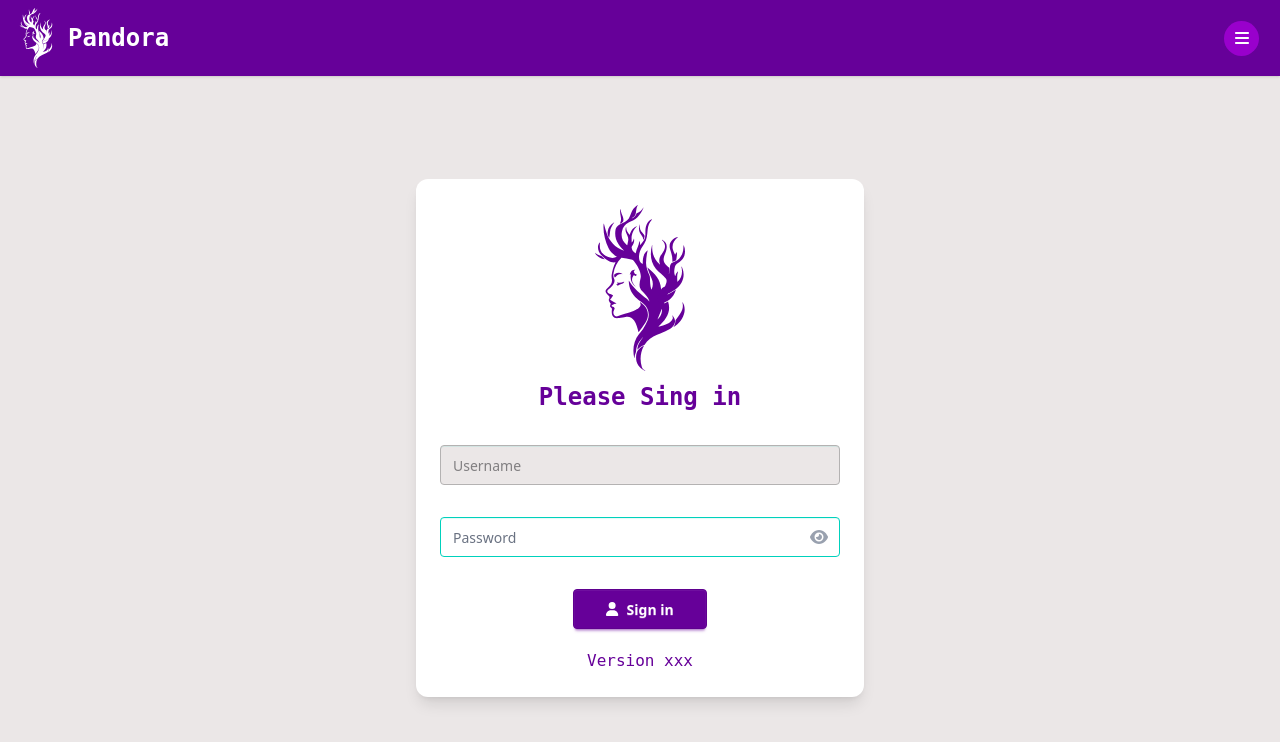
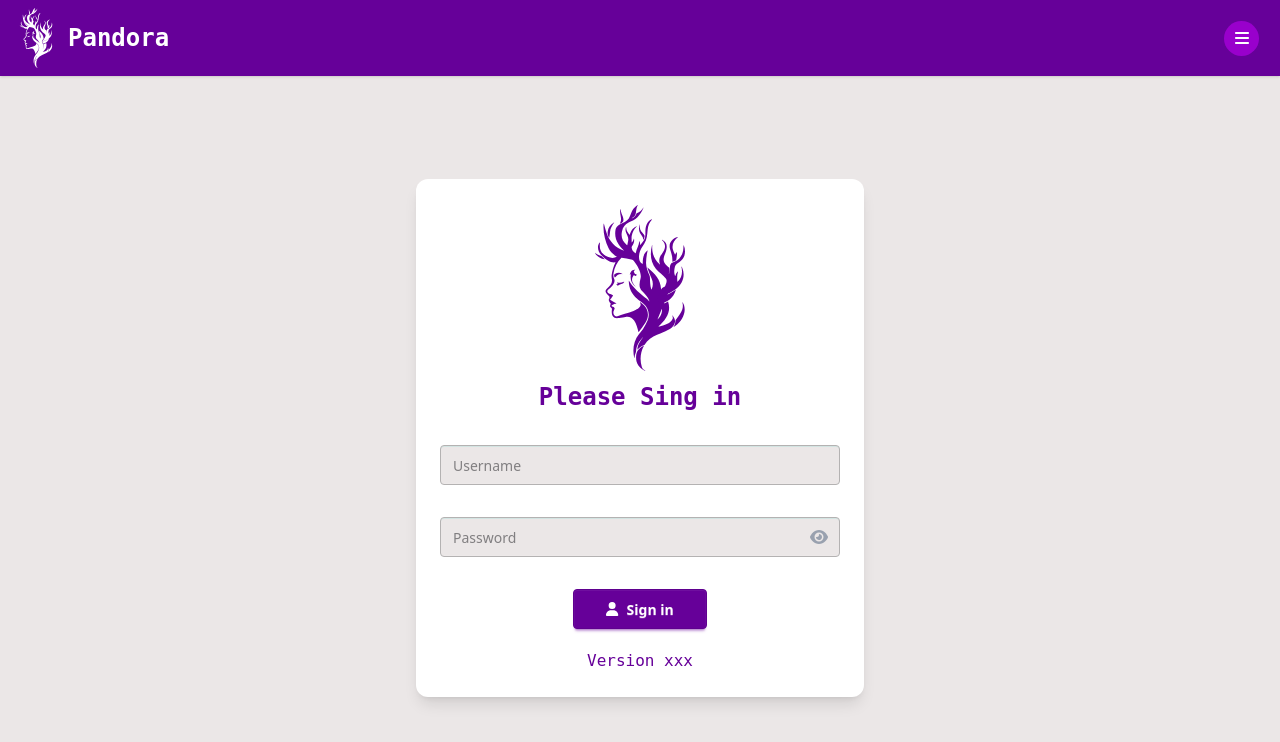
Before and after one commit to PandoraSuite/pandora-admin, a Vue app: page /login in a window 1280 px wide. Shown: the top 742 px of the page. Built offline with nearby package versions, Linux system fonts and the light colour scheme.

Commit message:
:lipstick: style(PasswordInput) Update styles and UI.

```diff
--- a/src/views/Login/components/PasswordInput.vue
+++ b/src/views/Login/components/PasswordInput.vue
@@ -6,7 +6,7 @@
       :v-model="props.modelValue"
       :autocomplete="props.autocomplete"
       @input="handleInput"
-      class="input mb-8 w-full border border-accent bg-white text-black input-accent placeholder:text-gray-500"
+      class="input mb-8 w-full border border-border bg-background input-accent placeholder:text-tprimary"
       required
     />
     <button
```
